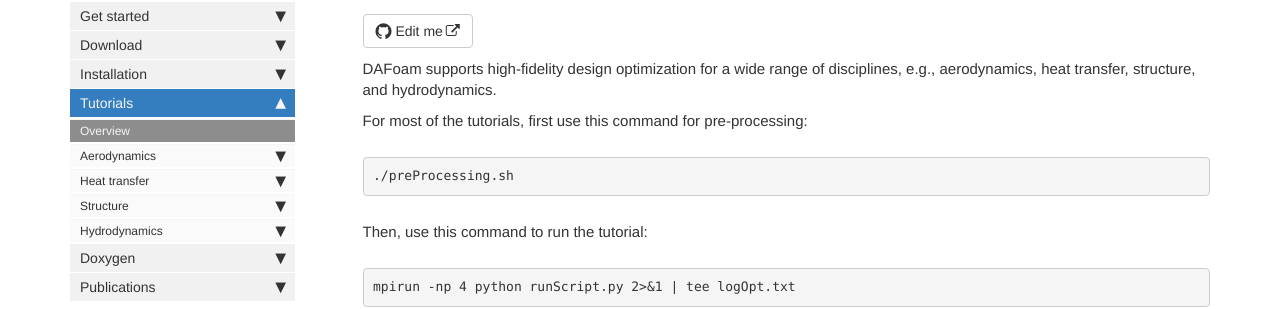
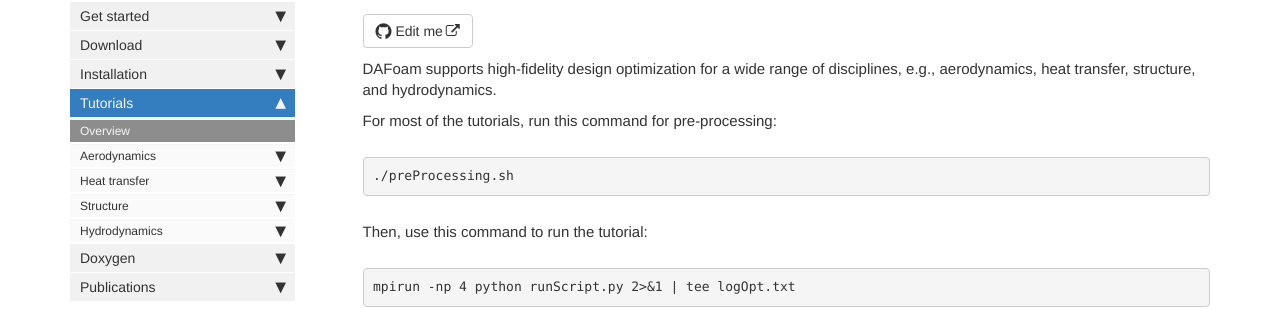
Before and after one commit to DAFoam/DAFoam.github.io, a Jekyll site: the page built from pages/mydoc/mydoc_tutorials_overview.md, in a window 1280 px wide. Shown: the part 127-436 px from the top of the page. Built offline with Jekyll 4.4.1, drawn with Linux system fonts in a browser that asks for light colours; comment, search, counter and statistics services are not loaded.

Commit message:
content update

```diff
--- a/pages/mydoc/mydoc_tutorials_overview.md
+++ b/pages/mydoc/mydoc_tutorials_overview.md
@@ -9,7 +9,7 @@ folder: mydoc
 
 DAFoam supports high-fidelity design optimization for a wide range of disciplines, e.g., aerodynamics, heat transfer, structure, and hydrodynamics.
 
-For most of the tutorials, first use this command for pre-processing:
+For most of the tutorials, run this command for pre-processing:
 
 <pre>
 ./preProcessing.sh
```
